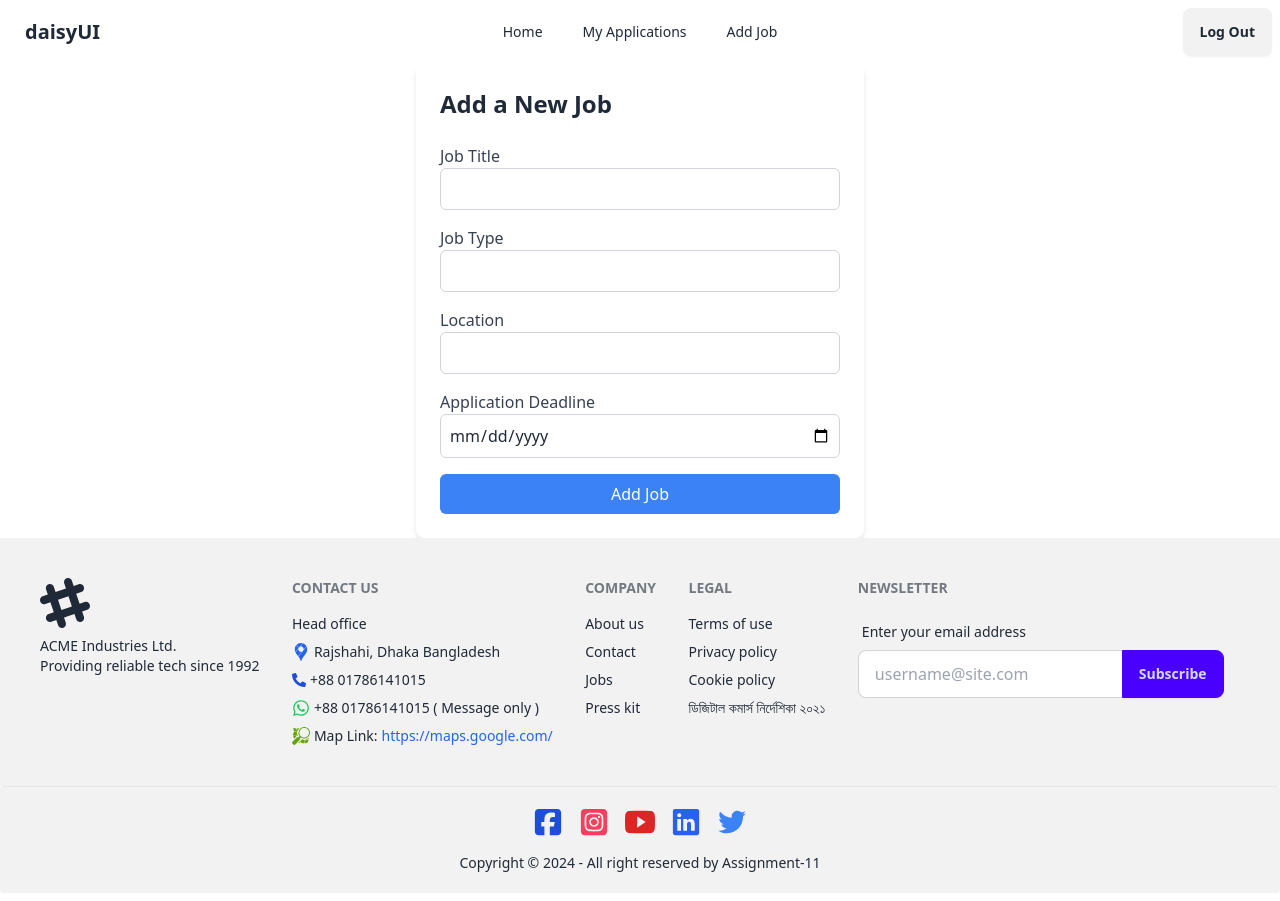
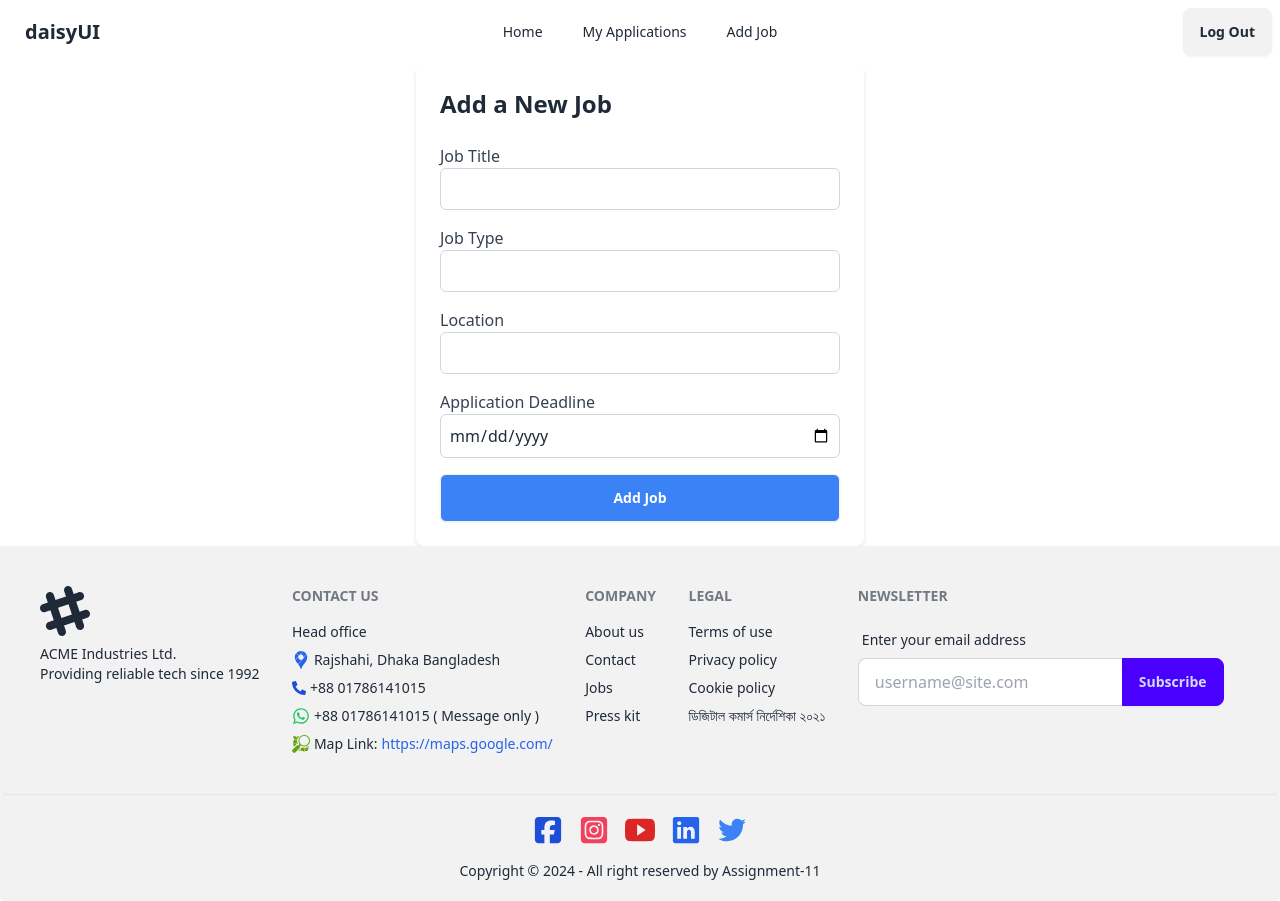
Before and after one commit to shafriki/job-portal-clientSide, a React app: page /addJob in a window 1280 px wide. Built offline with nearby package versions, Linux system fonts and the light colour scheme; no server answers; sample sign-in values are in the browser's storage; the HTML template or start-up script is replaced by a standard one.

Commit message:
some change in add job

```diff
--- a/src/AddJob/AddJob.jsx
+++ b/src/AddJob/AddJob.jsx
@@ -49,7 +49,7 @@ const AddJob = () => {
                     />
                 </div>
 
-                <button type="submit" className="w-full bg-blue-500 text-white p-2 rounded-md">
+                <button type="submit" className="w-full btn bg-blue-500 text-white p-2 rounded-md">
                     Add Job
                 </button>
             </form>
```
